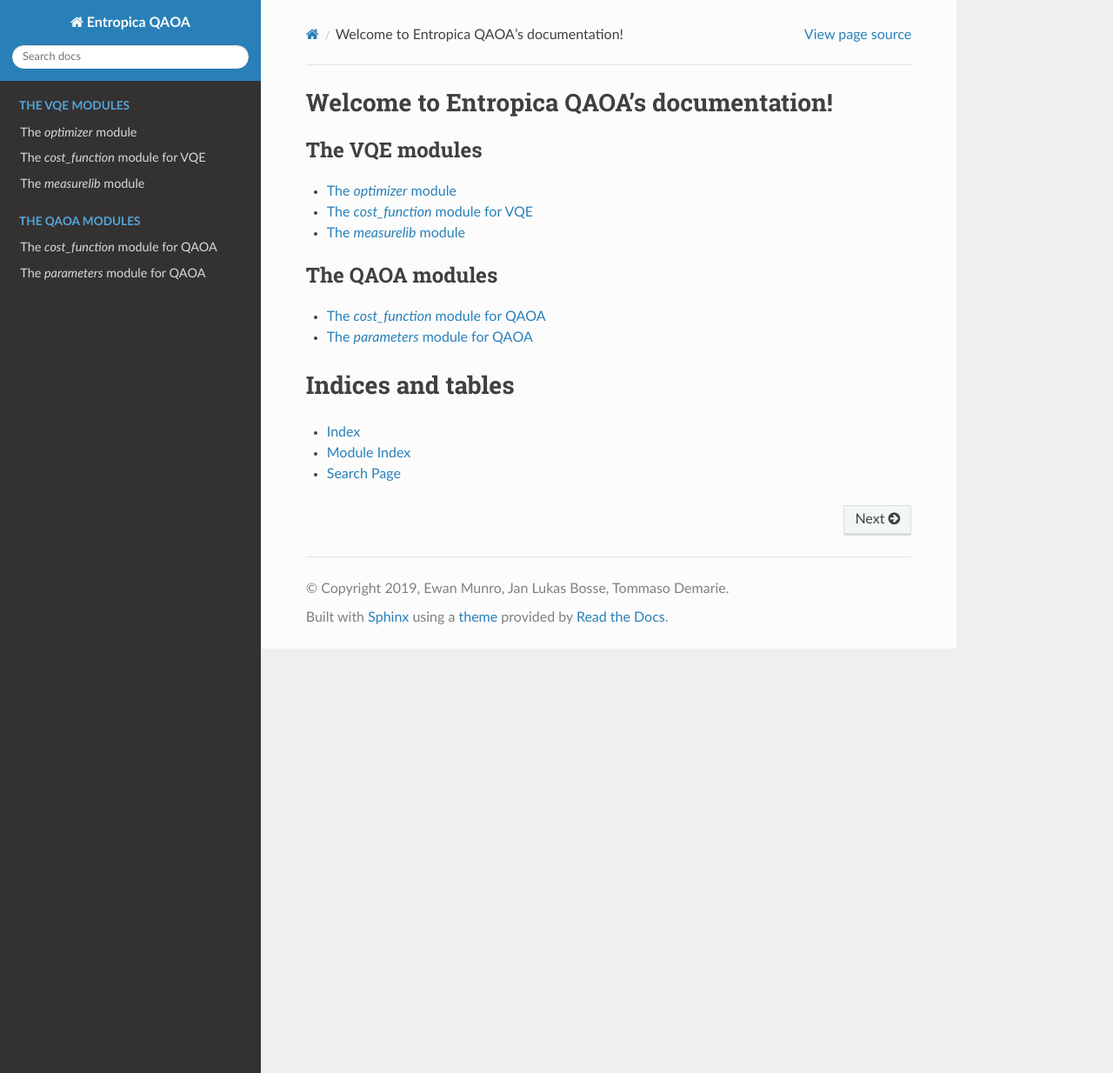
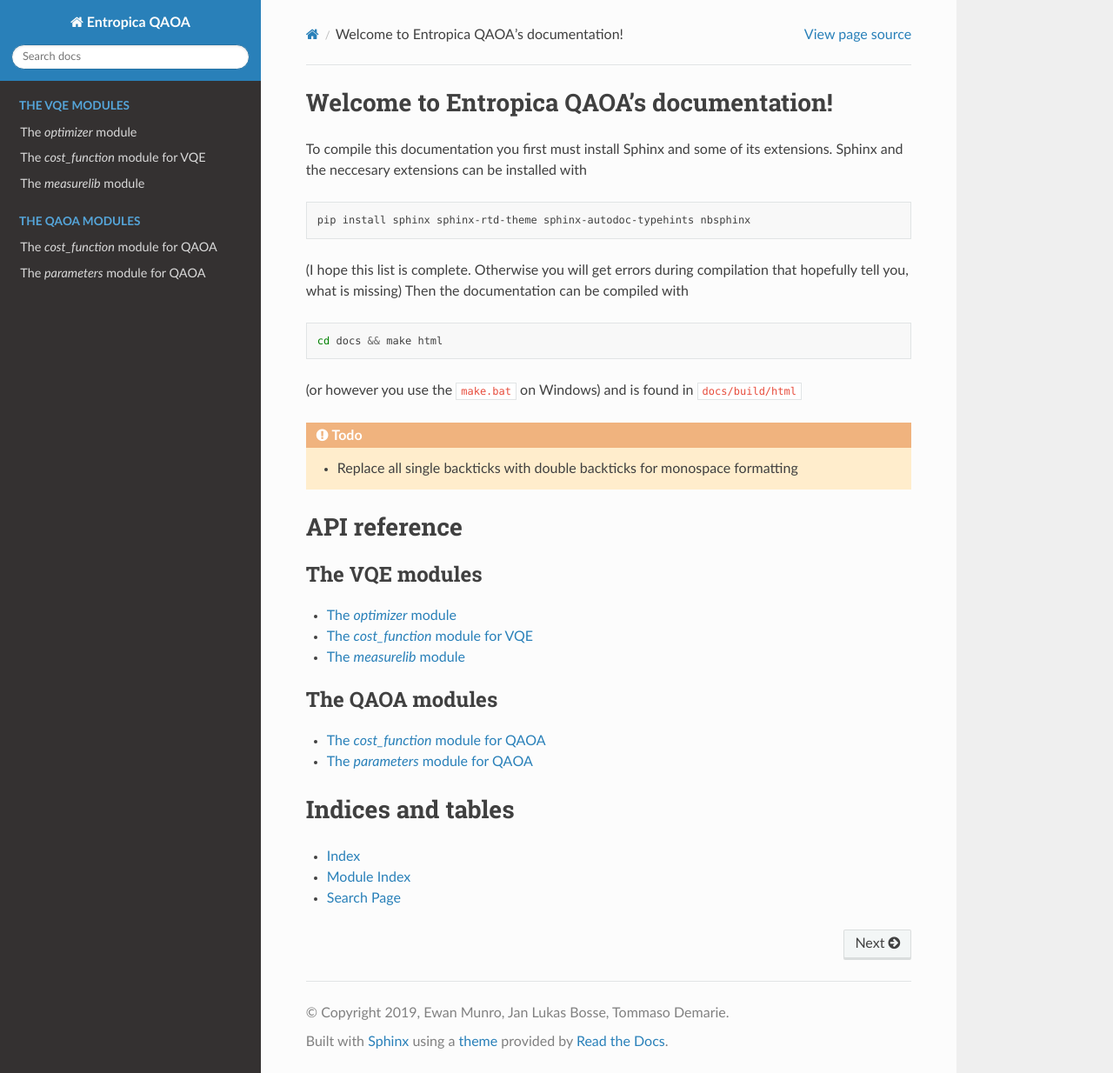
Before and after one commit to entropicalabs/entropica_qaoa, a Sphinx documentation site: the page built from docs/source/index.rst, in a window 1280 px wide and 1234 px high. Shown: the whole window at 87% size. Built offline with Sphinx 7.4.7 and the Read the Docs theme 2.0.0, drawn with Linux system fonts in a browser that asks for light colours.

Commit message:
Merged the documentation and fixed it up, so that everybody can start including his documentation now2

```diff
--- a/docs/source/conf.py
+++ b/docs/source/conf.py
@@ -64,7 +64,8 @@
 # Add any paths that contain custom static files (such as style sheets) here,
 # relative to this directory. They are copied after the builtin static files,
 # so a file named "default.css" will overwrite the builtin "default.css".
-html_static_path = ['_static']
+# html_static_path = ['_static']
+html_static_path = []
 
 # -- More customizations ----------------------------------------------------
 # Document __init__ and __call__ functions
--- a/docs/source/index.rst
+++ b/docs/source/index.rst
@@ -6,6 +6,32 @@
 Welcome to Entropica QAOA's documentation!
 ==========================================
 
+To compile this documentation you first must install Sphinx and some of its
+extensions.
+Sphinx and the neccesary extensions can be installed with
+
+.. code-block:: bash
+
+   pip install sphinx sphinx-rtd-theme sphinx-autodoc-typehints nbsphinx
+
+(I hope this list is complete. Otherwise you will get errors during compilation
+that hopefully tell you, what is missing)
+Then the documentation can be compiled with
+
+.. code-block:: bash
+
+   cd docs && make html
+
+(or however you use the ``make.bat`` on Windows)
+and is found in ``docs/build/html``
+
+.. todo::
+
+ - Replace all single backticks with double backticks for monospace formatting
+
+
+API reference
+=============
 
 .. toctree::
    :maxdepth: 2
```
Also changed, not shown: 1 other file.
